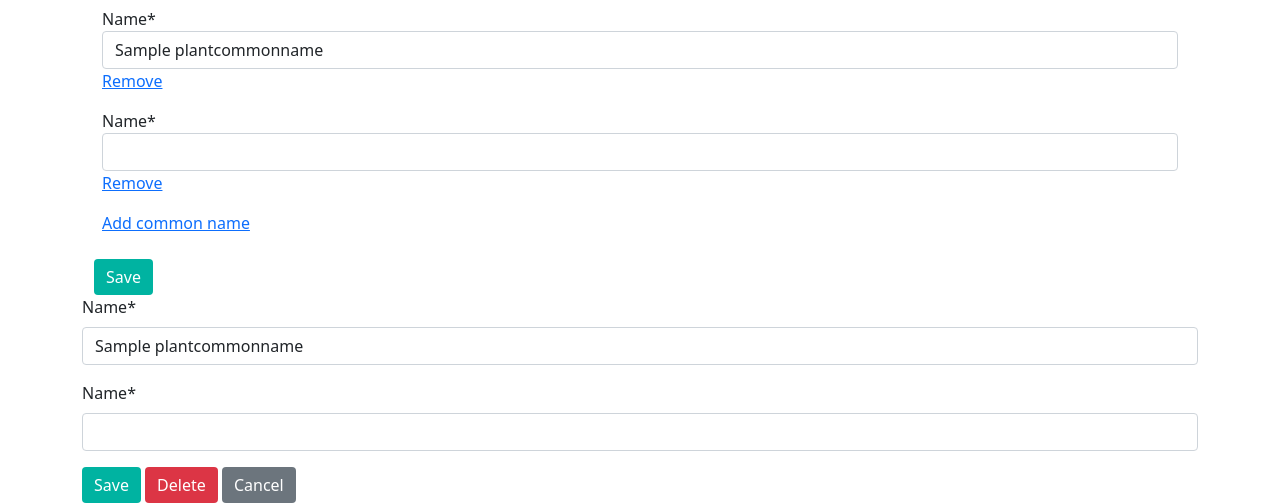
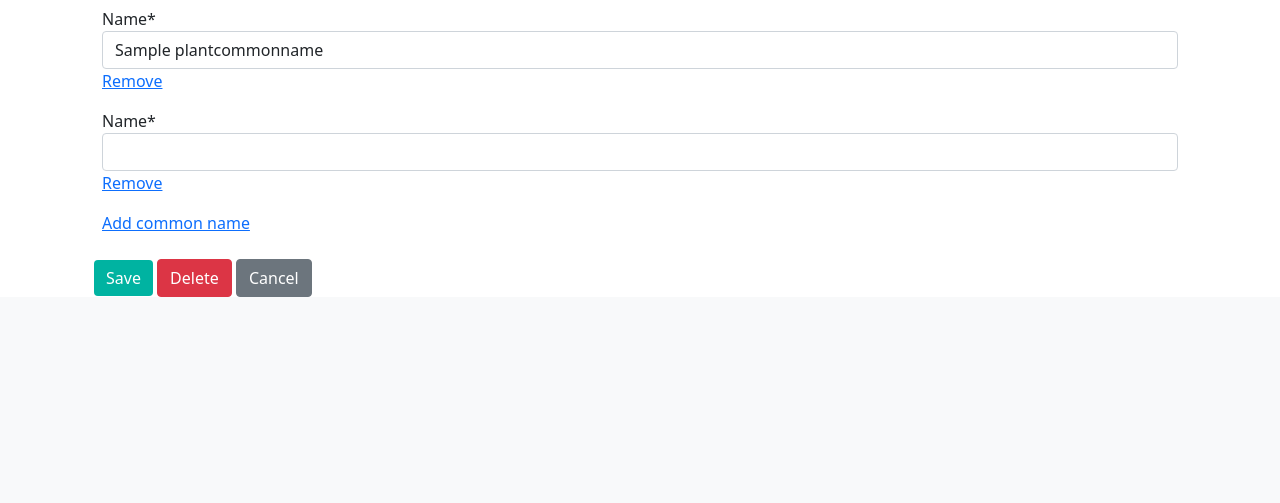
Before and after one commit to Harmony222/house-plant-bst, a Django app: page /plant/1/update/ in a window 1280 px wide. Shown: the part 807-1310 px from the top of the page. After the commit the page ends 1104 px from the top, so only its background shows below. Run offline with Django 4.2, Linux system fonts and the light colour scheme; a user stored in the database is signed in; tables that the repository leaves empty hold one stand-in row (values such as "Sample post"); some libraries are stand-ins or nearby versions.

Commit message:
added custom class for some buttons to prevent bootstrap overrides
- cleaned up plant_create template

```diff
--- a/house_plant_bst/static/styles/base.css
+++ b/house_plant_bst/static/styles/base.css
@@ -1,10 +1,10 @@
 /* global styles */
-.btn {
+.custom-btn {
     background-color: #00b3a1;
     border: #00b3a1;
 }
 
-.btn:hover {
+.custom-btn:hover {
     background-color: #b1d60d;
 }
 
--- a/house_plant_bst/templates/base.html
+++ b/house_plant_bst/templates/base.html
@@ -72,7 +72,7 @@
               <a class="nav-link" href="{% url 'login' %}">Sign In</a>
             </li>
             </li>
-              <a class="btn btn-primary" href="{% url 'user:signup' %}" role="button">Join Now</a>
+              <a class="btn btn-primary custom-btn" href="{% url 'user:signup' %}" role="button">Join Now</a>
             </li>
             {% endif %}
           </ul>
--- a/house_plant_bst/templates/forms_delete.html
+++ b/house_plant_bst/templates/forms_delete.html
@@ -7,8 +7,8 @@
             {% csrf_token %}
             <h4>Are you sure you want to delete: "{{ object }}"?</h4>
             <br>
-            <input  class="btn btn-danger" type="submit" style="background-color: #dc3545" value="Yes, Delete" />
-            <button type="button" class="btn btn-secondary" style="background-color: #6c757d" onclick="goBack()">Cancel</button>
+            <input  class="btn btn-danger" type="submit" value="Yes, Delete" />
+            <button type="button" class="btn btn-secondary" onclick="goBack()">Cancel</button>
         </form>
     </div>
     </div>
--- a/house_plant_bst/templates/home.html
+++ b/house_plant_bst/templates/home.html
@@ -11,7 +11,7 @@
             <br>
             <p class="lead">Are you ready to join our community?</p>
             <p class="lead">
-              <a href="{% url 'user:signup' %}" class="btn btn-lg btn-secondary">Get Started</a>
+              <a href="{% url 'user:signup' %}" class="btn btn-lg btn-secondary custom-btn">Get Started</a>
               <a href="{% url 'about' %}" class="learn-more">Learn More</a>
             </p>
         </main>
--- a/house_plant_bst/templates/plant/plant_create.html
+++ b/house_plant_bst/templates/plant/plant_create.html
@@ -30,9 +30,16 @@
                 </tr>
             {% endfor %}
         </table>
-        <button type="submit" class="btn btn-success">Save</button>
+
+        <button type="submit" class="btn btn-primary custom-btn">Save</button>
+        {% if update %}
+        <!-- <button type="button" data-bs-toggle="modal" data-bs-target="#deleteModal" style="background-color: #dc3545" class="btn btn-danger">Delete</button> -->
+        <a href="{{ object.get_delete_url }}" class="btn btn-danger" >Delete</a>
+        {% endif %}
+        <button type="button" class="btn btn-secondary" onclick="goBack()">Cancel</button>
     </form>
 </div>
+
 <script src="//ajax.googleapis.com/ajax/libs/jquery/2.1.3/jquery.min.js"></script>
 <script src="{% static 'js/jquery.formset.js' %}"></script>
 <script type="text/javascript">
@@ -41,18 +48,13 @@
         deleteText: 'Remove',
         prefix: 'get_common_names'
     });
+
+    function goBack() {
+        window.history.back();
+    }
 </script>
 
-<!-- HARMONY -->
-        {{ common_names_form|crispy }}
-        <button type="submit" class="btn btn-primary">Save</button>
-        {% if update %}
-        <!-- <button type="button" data-bs-toggle="modal" data-bs-target="#deleteModal" style="background-color: #dc3545" class="btn btn-danger">Delete</button> -->
-        <a href="{{ object.get_delete_url }}" style="background-color: #dc3545" class="btn btn-danger" >Delete</a>
-        {% endif %}
-        <button type="button" class="btn btn-secondary" style="background-color: #6c757d" onclick="goBack()">Cancel</button>
-    </form>
-</div>
+
 <!-- Button trigger modal -->
 <!-- <button type="button" data-bs-toggle="modal" data-bs-target="#deleteModal" class="btn btn-primary">
     Launch demo modal
@@ -82,10 +84,4 @@
     </div>
   </div> -->
 
-<script>
-    function goBack() {
-        window.history.back();
-    }
-</script>
-
 {% endblock %}
--- a/house_plant_bst/templates/registration/login.html
+++ b/house_plant_bst/templates/registration/login.html
@@ -13,7 +13,7 @@
         <form method="post">
             {% csrf_token %}
             {{ form|crispy }}
-            <button type="submit" class="btn btn-primary">Log In</button>
+            <button type="submit" class="btn btn-primary custom-btn">Log In</button>
         </form>
     </div>
 </div>
--- a/house_plant_bst/templates/registration/signup.html
+++ b/house_plant_bst/templates/registration/signup.html
@@ -15,7 +15,7 @@
             {% csrf_token %}
             {{ form|crispy }}
             <!-- {{ form.as_p }} -->
-            <button type="submit" class="btn btn-success">Sign Up</button>
+            <button type="submit" class="btn btn-primary custom-btn">Sign Up</button>
         </form>
     </div>
 </div>
--- a/house_plant_bst/templates/registration/update.html
+++ b/house_plant_bst/templates/registration/update.html
@@ -14,7 +14,7 @@
         <form method="post">
             {% csrf_token %}
             {{ form|crispy }}
-            <button type="submit" class="btn btn-primary">Save Changes</button>
+            <button type="submit" class="btn btn-primary custom-btn">Save Changes</button>
             <a href="{% url 'user:profile' %}" class="learn-more">Cancel</a>
         </form>
     </div>
--- a/house_plant_bst/templates/user/profile.html
+++ b/house_plant_bst/templates/user/profile.html
@@ -24,7 +24,7 @@
                   <br>
                   {{ user.location }}
                 </p>
-                <a href="{% url 'user:update_user' %}" class="btn btn-primary">Update Profile</a>
+                <a href="{% url 'user:update_user' %}" class="btn btn-primary custom-btn">Update Profile</a>
               </div>
             </div>
         </div>
```
